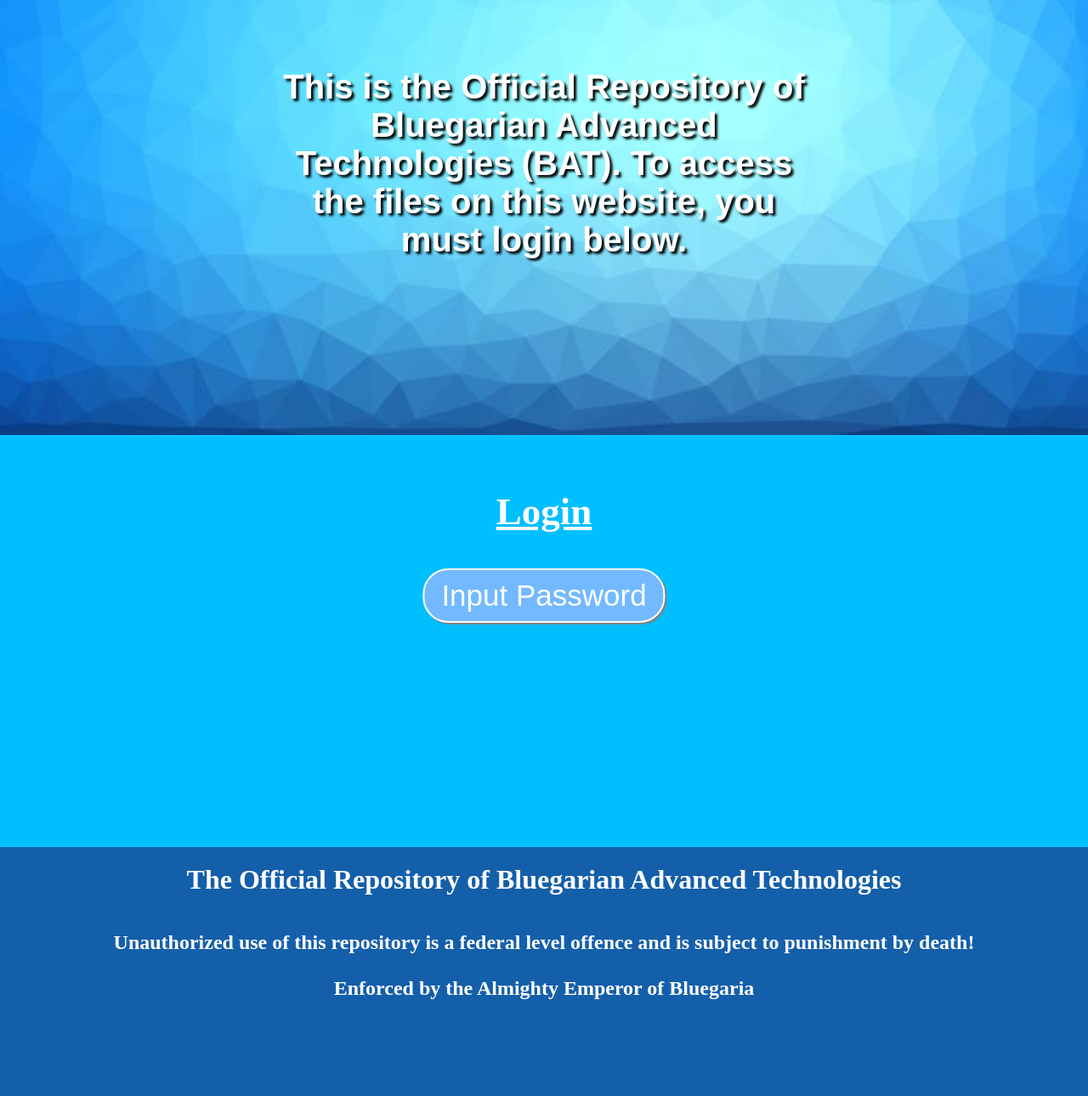
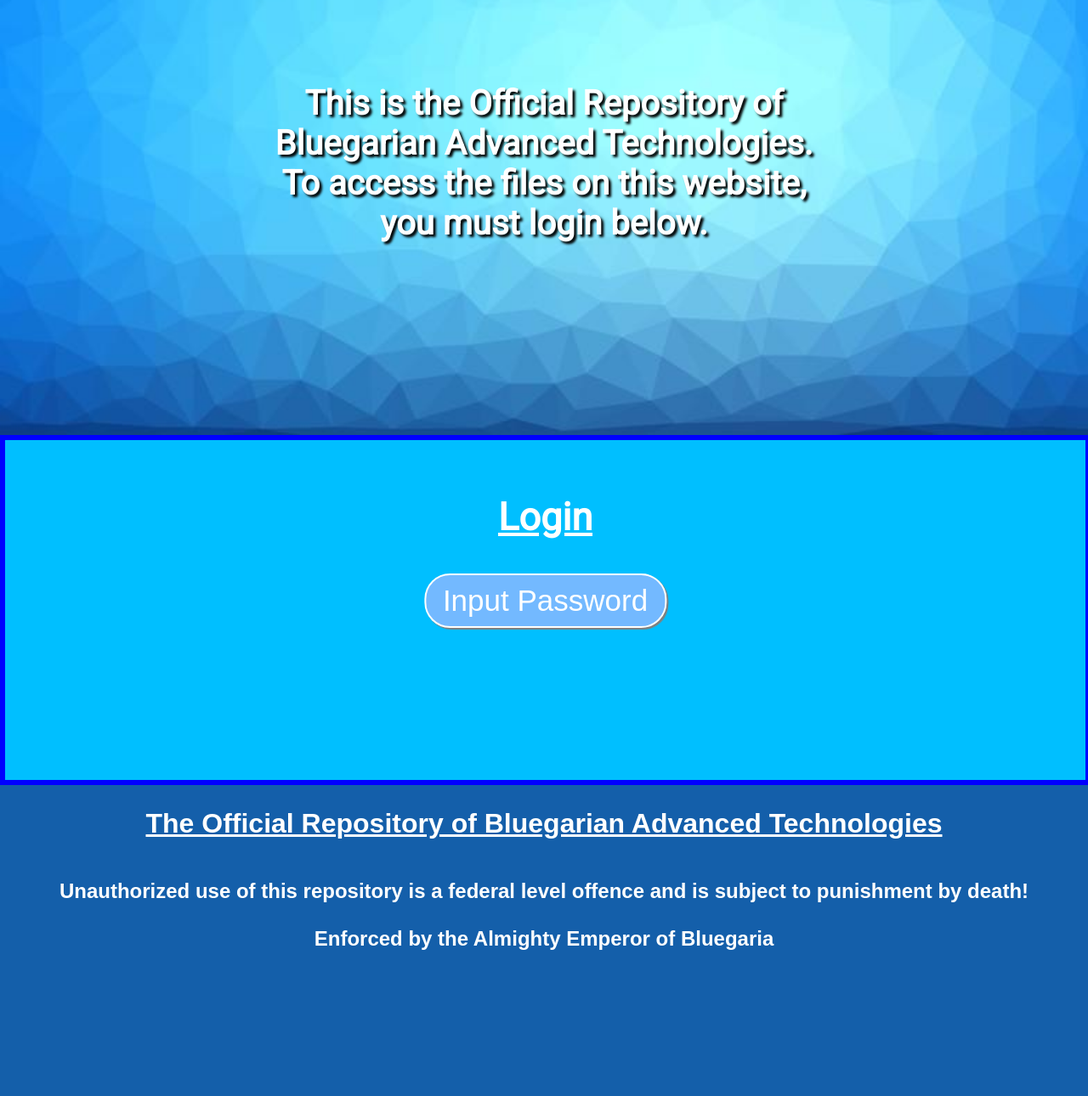
Before and after one commit to Bluegarian-Advanced-Technologies/main-repository, a plain HTML site: page index.html in a window 1280 px wide. Shown: the part 288-1578 px from the top of the page at 85% size. Drawn offline with Linux system fonts and the light colour scheme.

Commit message:
Add files via upload

```diff
--- a/index.html
+++ b/index.html
@@ -2,10 +2,15 @@
 <html id="document">
     <head>
         <title>Tech Repository of Bluegaria</title>
+        <meta charset="UTF-8">
         <meta name="author" content="The Emperor of Bluegaria (Jack H.)">
         <meta name="description" content="The Official Repository of the Empire of Bluegaria">
 
         <link rel="stylesheet" href="styles.css">
+
+        <!-- Fonts and graphical links/sources-->
+        <link href='https://fonts.googleapis.com/css?family=Roboto' rel='stylesheet'>
+        <link href='https://fonts.googleapis.com/css?family=Roboto Condensed' rel='stylesheet'>
     </head>
     <body>
 <!-- In case there is no JavaScript -->
@@ -28,7 +33,7 @@
         <div id="entryImg">
             <h1 id="Welcome">Welcome</h1>
             <p id="WelcomeP">
-                This is the Official Repository of Bluegarian Advanced Technologies (BAT).
+                This is the Official Repository of Bluegarian Advanced Technologies.
                 To access the files on this website, you must login below.
             </p>
         </div>
@@ -73,6 +78,11 @@
         </footer>
 
 
+<!-- Audio storage -->
+        <audio id="incorrectPassword">
+            <source src="Assets/Sound effects/WrongPassword.mp3" type="audio/mpeg">
+            Your browser does not support the audio element.
+        </audio>
 
         <script src="script.js"></script>
     </body>
--- a/script.js
+++ b/script.js
@@ -63,6 +63,18 @@ document.getElementById('askPass').addEventListener('click', function()
                     alert('INCORRECT PASSWORD!');
                     console.log('The password was incorrect');
                     passwordTimeout++;
+
+                    function playIncorrectSound()
+                    {
+                        let incSoundSrc = document.getElementById('incorrectPassword');
+                        incSoundSrc.play();
+                    }playIncorrectSound();
+
+                    document.getElementById('login').style.backgroundColor = 'red'
+                    setTimeout(function()
+                    {
+                        document.getElementById('login').style.backgroundColor = 'transparent'
+                    }, 1100)
                 };
 
         if (passwordTimeout > 2)
--- a/styles.css
+++ b/styles.css
@@ -74,7 +74,7 @@ body {
     transform: translate(-50%, -50%);
     font-size: 70px;
     font-weight: bold;
-    font-family: Arial, Helvetica, sans-serif;
+    font-family: 'Roboto';
     text-decoration: underline;
     padding-bottom: 15%;
 }
@@ -89,18 +89,24 @@ body {
     transform: translate(-50%, -50%);
     font-size: 40px;
     font-weight: bold;
-    font-family: Arial, Helvetica, sans-serif;
+    font-family: 'Roboto';
 }
 
 /* Login */
 #login {
-    width: 100%;
+    width: 99.3%;
     color: white;
     height: 400px;
+    font-family: 'Roboto';
+    border: 6px solid blue;
+    overflow: hidden;
+    transition-duration: 0.4s;
+}
+#login:hover {
+    border: 6px solid rgb(2, 231, 2)
 }
 
 #loginBox {
-    width: 70%;
     margin-left: auto;
     margin-right: auto;
     margin-top: 5%;
@@ -175,12 +181,15 @@ footer {
     height: 400px;
     background-color: rgb(20, 95, 170);
     position: relative;
+    font-family: Arial, Helvetica, sans-serif;
 }
 
 footer h1 {
-    padding: 20px 0px;
+    padding: 27px 0px;
     color: white;
     text-align: center;
+    text-decoration: underline;
+    margin: 0;
 }
 
 footer h2 {
```
